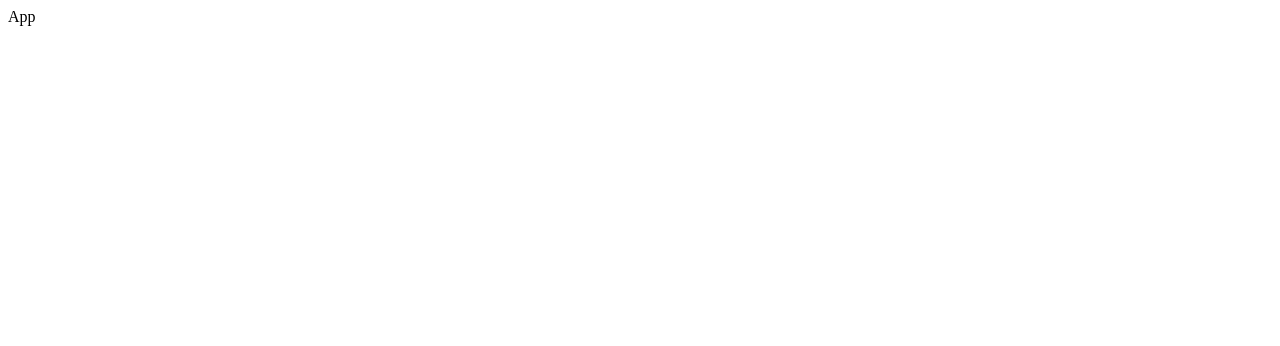
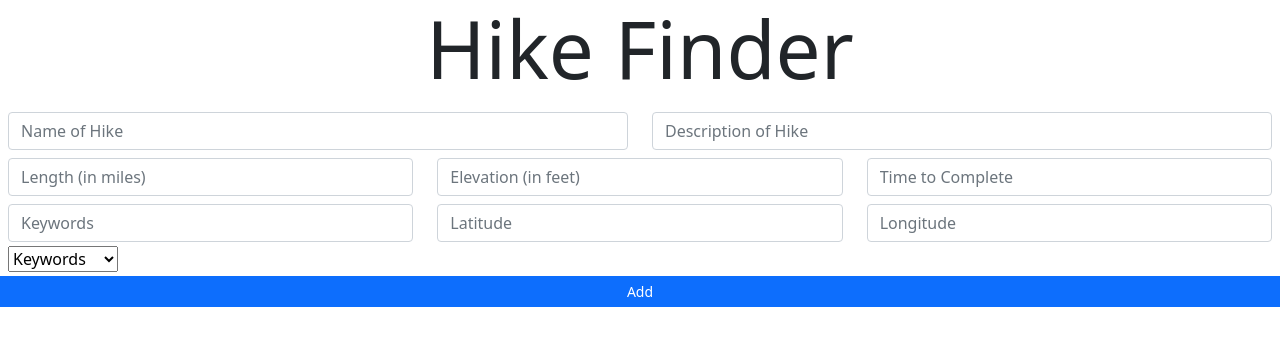
Before and after one commit to carlydekock/hike-app, a React (Create React App) app in the folder client/: page / in a window 1280 px wide. Shown: the top 346 px of the page. Built offline with nearby package versions, Linux system fonts and the light colour scheme.

Commit message:
initial routes completed and first components created

```diff
--- a/client/package.json
+++ b/client/package.json
@@ -8,6 +8,7 @@
     "@testing-library/user-event": "^12.8.3",
     "react": "^17.0.2",
     "react-dom": "^17.0.2",
+    "react-router-dom": "^5.2.0",
     "react-scripts": "4.0.3",
     "web-vitals": "^1.1.2"
   },
--- a/client/public/index.html
+++ b/client/public/index.html
@@ -15,6 +15,8 @@
       user's mobile device or desktop. See https://developers.google.com/web/fundamentals/web-app-manifest/
     -->
     <link rel="manifest" href="%PUBLIC_URL%/manifest.json" />
+    <link href="https://cdn.jsdelivr.net/npm/bootstrap@5.0.1/dist/css/bootstrap.min.css" rel="stylesheet" integrity="sha384-+0n0xVW2eSR5OomGNYDnhzAbDsOXxcvSN1TPprVMTNDbiYZCxYbOOl7+AMvyTG2x" crossorigin="anonymous" />
+    <link rel="stylesheet" href="https://cdnjs.cloudflare.com/ajax/libs/font-awesome/5.15.3/css/all.min.css" />
     <!--
       Notice the use of %PUBLIC_URL% in the tags above.
       It will be replaced with the URL of the `public` folder during the build.
--- a/client/src/App.jsx
+++ b/client/src/App.jsx
@@ -1,7 +1,19 @@
 import React from 'react';
+import {BrowserRouter as Router, Switch, Route} from 'react-router-dom';
+import Home from './routes/Home';
+import Update from './routes/Update';
+import Detail from './routes/Detail';
 
 const App = () => {
-  return <div>App</div>;
+  return <div>
+    <Router>
+      <Switch>
+        <Route exact path="/" component={Home} />
+        <Route exact path="/hikes/:id/update" component={Update} />
+        <Route exact path="/hikes/:id" component={Detail} />
+      </Switch>
+    </Router>
+  </div>;
 };
 
 export default App;
--- /dev/null
+++ b/client/src/components/AddHike.jsx
@@ -0,0 +1,52 @@
+import React from 'react'
+
+const AddHike = () => {
+  return (
+    <div className="mb-4 p-2">
+      <form action="">
+        <div className="row mb-2">
+          <div className="col">
+            <input type="text" className="form-control" placeholder="Name of Hike" />
+          </div>
+          <div className="col">
+            <input type="text" className="form-control" placeholder="Description of Hike" />
+          </div>
+        </div>
+        <div className="row mb-2">
+          <div className="form-group col-md-4">
+            <input type="text" className="form-control" id="inputLength" placeholder="Length (in miles)" />
+          </div>
+          <div className="form-group col-md-4">
+            <input type="text" className="form-control" id="inputElevation" placeholder="Elevation (in feet)" />
+          </div>
+          <div className="form-group col-md-4">
+            <input type="text" className="form-control" id="inputTime" placeholder="Time to Complete" />
+          </div>
+        </div>
+        <div className="row mb-2">
+          <div className="form-group col-md-4">
+            <input type="text" className="form-control" id="inputKeywords" placeholder="Keywords" />
+          </div>
+          <div className="form-group col-md-4">
+            <input type="text" className="form-control" id="inputLatitude" placeholder="Latitude" />
+          </div>
+          <div className="form-group col-md-4">
+            <input type="text" className="form-control" id="inputLongitude" placeholder="Longitude" />
+          </div>
+          <div className="col">
+            <select className="custom-select my-1 mr-sm-2">
+              <option selected>Keywords</option>
+              <option value="lake">Lake</option>
+              <option value="vista">Vista</option>
+              <option value="wildflowers">Wildflowers</option>
+              <option value="wildlife">Wildlife</option>
+            </select>
+          </div>
+          <button className="btn btn-primary btn-sm">Add</button>
+        </div>
+      </form>
+    </div>
+  )
+}
+
+export default AddHike;
--- /dev/null
+++ b/client/src/components/Header.jsx
@@ -0,0 +1,11 @@
+import React from 'react'
+
+const Header = () => {
+  return (
+    <div>
+      <h1 className="font-weight-light display-1 text-center">Hike Finder</h1>
+    </div>
+  )
+}
+
+export default Header;
--- /dev/null
+++ b/client/src/routes/Detail.jsx
@@ -0,0 +1,11 @@
+import React from 'react'
+
+const Detail = () => {
+  return (
+    <div>
+      Detail
+    </div>
+  )
+};
+
+export default Detail;
--- /dev/null
+++ b/client/src/routes/Home.jsx
@@ -0,0 +1,14 @@
+import React from 'react';
+import Header from '../components/Header';
+import AddHike from '../components/AddHike';
+
+const Home = () => {
+  return (
+    <div>
+      <Header />
+      <AddHike />
+    </div>
+  )
+};
+
+export default Home;
--- /dev/null
+++ b/client/src/routes/Update.jsx
@@ -0,0 +1,11 @@
+import React from 'react'
+
+const Update = () => {
+  return (
+    <div>
+      Update
+    </div>
+  )
+};
+
+export default Update;
```
Also changed, not shown: client/src/components/HikesList.jsx (added).
